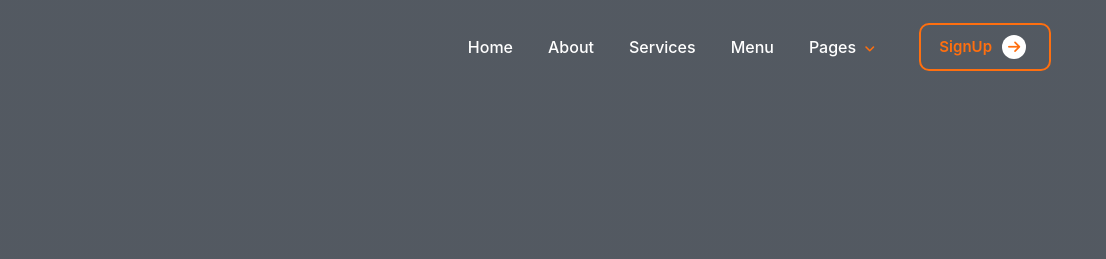
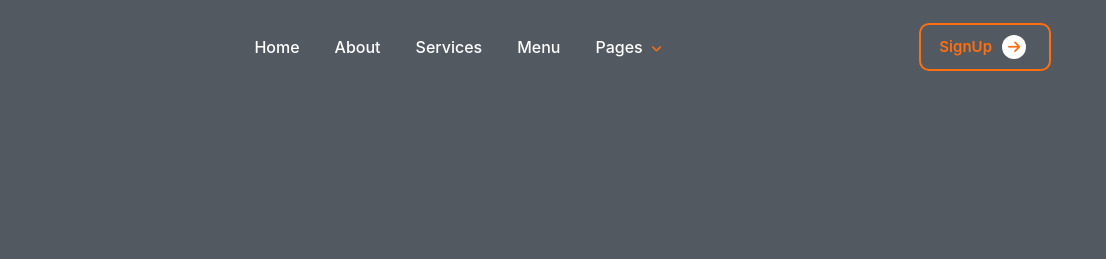
Before and after one commit to Thapoojaa/uki-assignment-03, a plain HTML site: page index.html in a window 1280 px wide. Shown: the top 259 px of the page, 174-1280 px from the left. Drawn offline with nearby package versions, Linux system fonts and the light colour scheme.

Commit message:
Update index.html

```diff
--- a/index.html
+++ b/index.html
@@ -15,7 +15,6 @@
             <div class="logo">
                 <img src="./assets/image/finallogo.png" alt="Home Logo">
             </div>
-            <div class="nav-container">
             <ul class="nav-links">
                 <li><a href="#home">Home</a></li>
                 <li><a href="#about">About</a></li>
@@ -31,11 +30,9 @@
             <button class="signup-btn">
                 SignUp <span class="arrow"><i class="fas fa-arrow-right"></i></span>
             </button>
-            </div>
         </nav>
     </header>
 
-    <!-- Home Section -->
     <section id="home" class="hero">
         <div class="hero-content">
             <h1>From Our Kitchen to Your Table, Fresh Every Day</h1>
```
Lines whose indentation alone changed are shown as unchanged.
